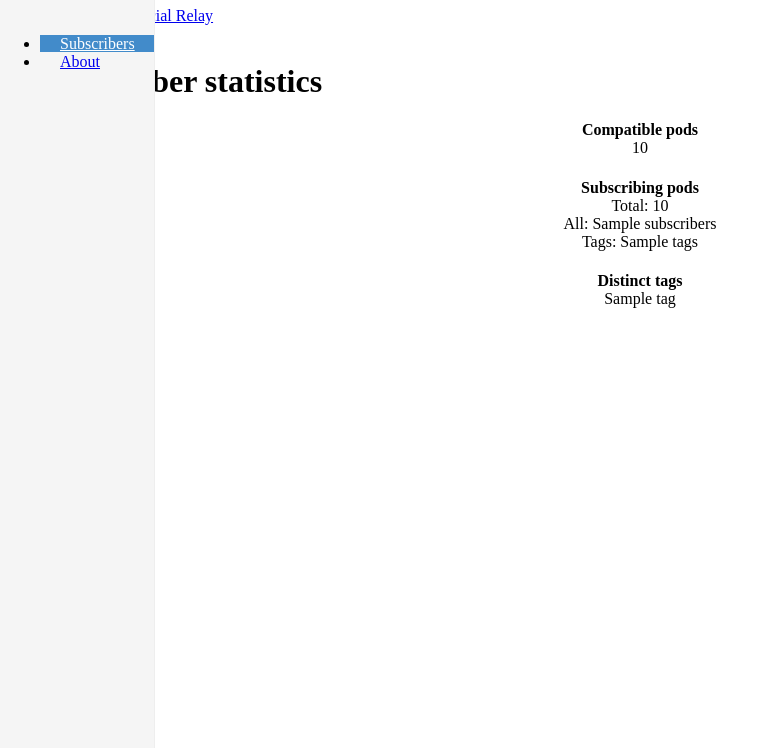
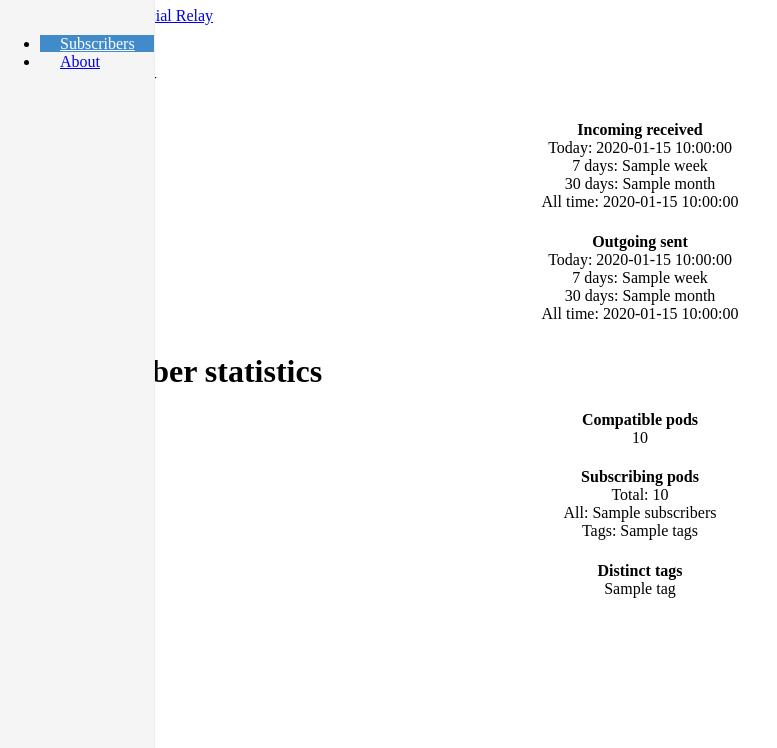
Before and after one commit to jaywink/social-relay, a Flask app: template social_relay/templates/index.html in a window 1280 px wide. Shown: the part 52-800 px from the top of the page, without its empty margins (0-777 px from the left). Run offline with Flask 2, Linux system fonts and the light colour scheme; the template is opened without the code that fills it: most values are stand-ins (such as "Sample title", 1, 10 or a date in 2020); parts of the project's set-up code (start-up, migrations or seed data) failed here and were passed over; some libraries are stand-ins or nearby versions.

Commit message:
Add activity counts to index

```diff
--- a/social_relay/templates/index.html
+++ b/social_relay/templates/index.html
@@ -2,22 +2,39 @@
 
 {% block body %}
     <div class="content" content="subscribers">
+        <h1 class="page-header">Activity</h1>
+        <div class="row placeholders">
+            <div class="col-xs-6 col-sm-3 placeholder">
+                <h4>Incoming received</h4>
+                <span class="text-muted">Today: {{ incoming_counts.today }}</span><br>
+                <span class="text-muted">7 days: {{ incoming_counts.week }}</span><br>
+                <span class="text-muted">30 days: {{ incoming_counts.month }}</span><br>
+                <span class="text-muted">All time: {{ incoming_counts.all_time }}</span>
+            </div>
+            <div class="col-xs-6 col-sm-3 placeholder">
+                <h4>Outgoing sent</h4>
+                <span class="text-muted">Today: {{ outgoing_counts.today }}</span><br>
+                <span class="text-muted">7 days: {{ outgoing_counts.week }}</span><br>
+                <span class="text-muted">30 days: {{ outgoing_counts.month }}</span><br>
+                <span class="text-muted">All time: {{ outgoing_counts.all_time }}</span>
+            </div>
+        </div>
+
         <h1 class="page-header">Subscriber statistics</h1>
-
         <div class="row placeholders">
             <div class="col-xs-6 col-sm-3 placeholder">
                 <h4>Compatible pods</h4>
-                <span class="text-muted">{{ stats.total }}</span>
+                <span class="text-muted">{{ subscriber_stats.total }}</span>
             </div>
             <div class="col-xs-6 col-sm-3 placeholder">
                 <h4>Subscribing pods</h4>
-                <span class="text-muted">Total: {{ stats.subscribers.total }}</span><br>
-                <span class="text-muted">All: {{ stats.subscribers.all }}</span><br>
-                <span class="text-muted">Tags: {{ stats.subscribers.tags }}</span>
+                <span class="text-muted">Total: {{ subscriber_stats.subscribers.total }}</span><br>
+                <span class="text-muted">All: {{ subscriber_stats.subscribers.all }}</span><br>
+                <span class="text-muted">Tags: {{ subscriber_stats.subscribers.tags }}</span>
             </div>
             <div class="col-xs-12 col-sm-6 placeholder">
                 <h4>Distinct tags</h4>
-                <span class="text-muted">{{ stats.tags|join(', ') }}</span>
+                <span class="text-muted">{{ subscriber_stats.tags|join(', ') }}</span>
             </div>
         </div>
     </div>
```
Also changed, not shown: social_relay/utils/statistics.py (+21 -0 lines), social_relay/views.py (+10 -4 lines).
